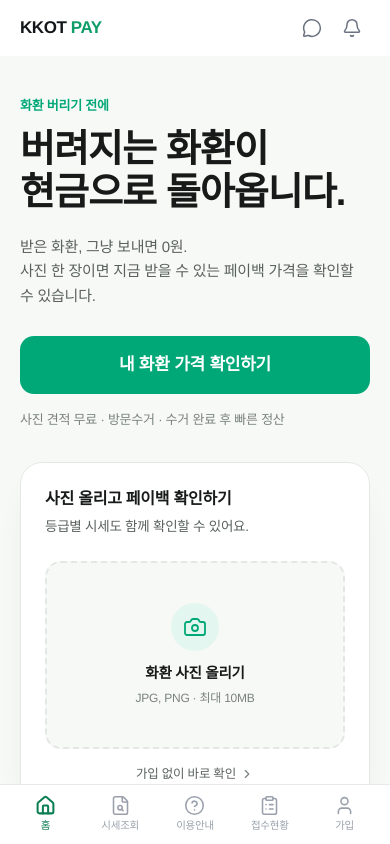
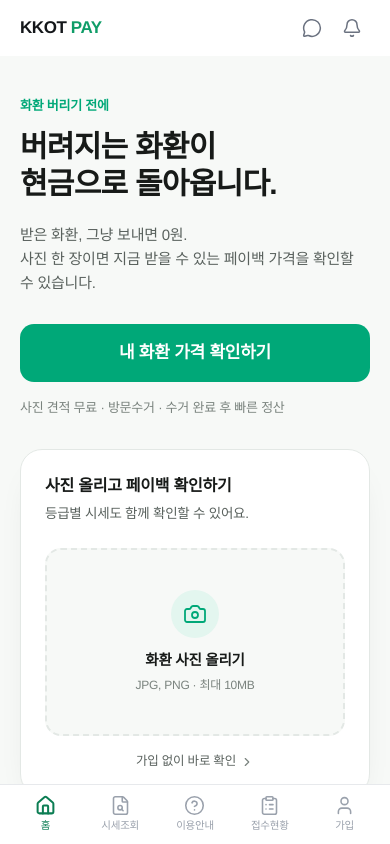
Before and after one commit to obglow3413-droid/wreathpay2, a Next.js app: page / in a window 390 px wide. Shown: the top 844 px of the page. Built offline with nearby package versions, Linux system fonts and the light colour scheme; no server answers; a web font is replaced by a local one.

Commit message:
Update Hero.tsx

```diff
--- a/src/components/home/Hero.tsx
+++ b/src/components/home/Hero.tsx
@@ -9,7 +9,7 @@ export default function Hero() {
         <div className="fade-up">
           <p className="text-[13px] font-semibold text-[#00A878]">화환 버리기 전에</p>
 
-          <h1 className="mt-3 text-[38px] font-extrabold leading-[1.15] tracking-tight text-[#171A18] md:mt-4 md:text-[58px]">
+          <h1 className="mt-3 break-keep text-[30px] font-extrabold leading-[1.25] tracking-tight text-[#171A18] md:mt-4 md:text-[58px] md:leading-[1.15]">
             버려지는 화환이
             <br />
             현금으로 돌아옵니다.
```
